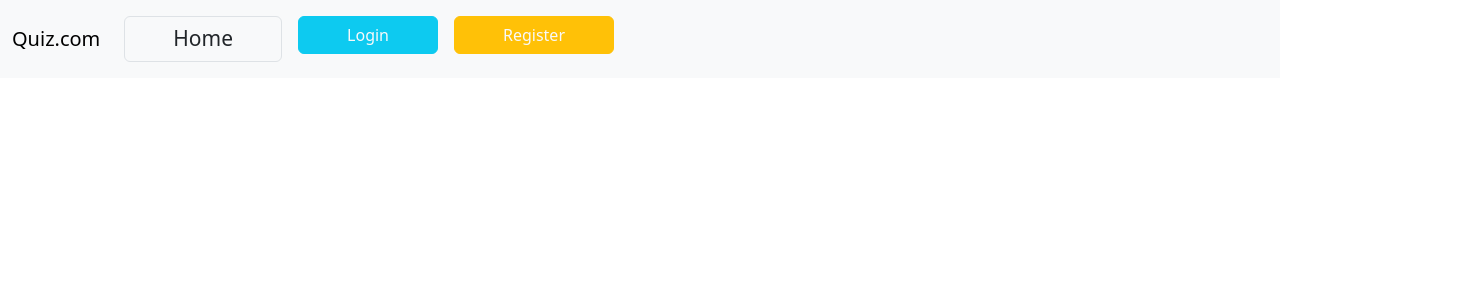
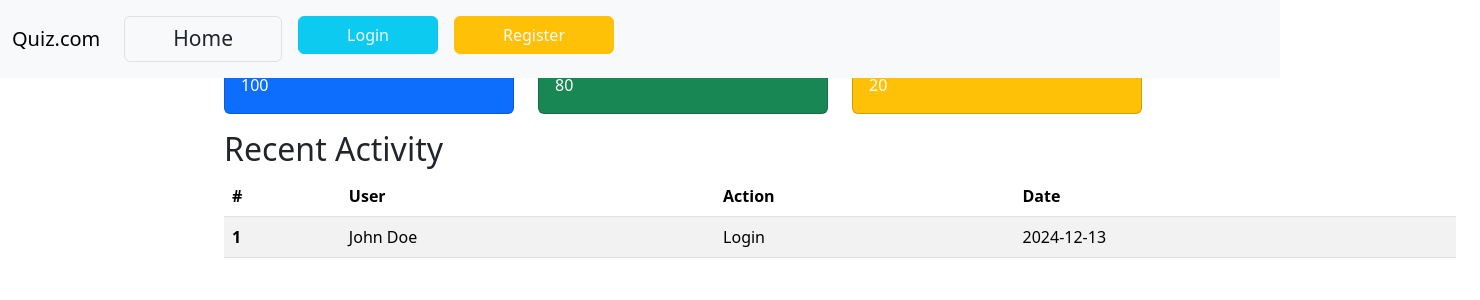
Before and after one commit to yabuz87/quiz, a React (Vite) app: page /dashboard in a window 1280 px wide. Shown: the top 300 px of the page, 1480 px wide, since content can reach past the window. Built offline with nearby package versions, Linux system fonts and the light colour scheme.

Commit message:
`feat: Added toastify library and updated register component to display success message`

```diff
--- a/package.json
+++ b/package.json
@@ -15,7 +15,8 @@
     "firebase": "^11.1.0",
     "react": "^18.3.1",
     "react-dom": "^18.3.1",
-    "react-router-dom": "^7.0.2"
+    "react-router-dom": "^7.0.2",
+    "toastify": "^2.0.1"
   },
   "devDependencies": {
     "@eslint/js": "^9.15.0",
--- a/src/App.jsx
+++ b/src/App.jsx
@@ -4,6 +4,7 @@ import { BrowserRouter as Router, Route, Routes } from 'react-router-dom';
 import  Home from "./components/Home"
 import Register from './components/Register';
 import Login from './components/login';
+import DashBoard from './components/userHomePage/DashBoard';
 
 const App = () => {
   return (
@@ -13,6 +14,7 @@ const App = () => {
       <Route path="/" element={<Home/>}/>
       <Route path="/login" element={<Login/>}/>
       <Route path="/register" element={<Register/>}/>
+      <Route path="/dashboard" element={<DashBoard/>}/>
 
       </Routes>
 
--- a/src/components/Register.jsx
+++ b/src/components/Register.jsx
@@ -1,7 +1,10 @@
 import React, { useState } from 'react';
 import { createUserWithEmailAndPassword } from 'firebase/auth';
-import { auth,db} from "./firebase/Firebase";
-import {setDoc,doc} from "firebase/firestore"
+import { auth, db } from './firebase/Firebase';
+import { setDoc, doc } from 'firebase/firestore';
+import { useNavigate } from 'react-router-dom';
+import { toast } from 'react-toastify';
+import 'react-toastify/dist/ReactToastify.css';
 
 const Register = () => {
   const [firstName, setFirstName] = useState('');
@@ -19,30 +22,31 @@ const Register = () => {
     }
 
     try {
-      await createUserWithEmailAndPassword(auth, email, password);
-      const user = auth.currentUser;
-      console.log(user);
-      if(user)
-      {
-        await setDoc(doc(db,"user",user.id),{
-          FirstName:firstName,
-          LastName:lastName,
-          email:email,
-          password:password
+      const userCredential = await createUserWithEmailAndPassword(auth, email, password);
+      const user = userCredential.user;
+      if (user) {
+        await setDoc(doc(db, "users", user.uid), {
+          FirstName: firstName,
+          LastName: lastName,
+          email: email,
+          password: password
         });
+        toast.success("User REgistered Successfully!!",
+        {position:"top-center"});
       }
     } catch (err) {
       console.log(err.message);
+      toast.success(err.message,{position:"top-center"});
     }
   };
 
   return (
     <div className="container-lg">
-      <div className=" col col-lg-6 container-lg d-flex justify-content-center align-items-center " style={{paddingTop:"100px"}}>
-        <div style={{width:"75%"}}>
+      <div className="col col-lg-6 container-lg d-flex justify-content-center align-items-center" style={{ paddingTop: "100px" }}>
+        <div style={{ width: "75%" }}>
           <div className="card p-2">
             <h1 className="text-center">Register</h1>
-            <hr/>
+            <hr />
             <div className="card-body">
               <form onSubmit={registerHandler}>
                 <label className="card-title">First Name:</label>
--- /dev/null
+++ b/src/components/userHomePage/DashBoard.jsx
@@ -0,0 +1,59 @@
+import React from 'react'
+import { useNavigate } from 'react-router-dom';
+
+
+const DashBoard = () => {
+  return (
+    <div className="container-fluid p-4" style={{marginLeft: "200px"}}>
+      <div className="row">
+        <div className="col-md-3">
+          <div className="card text-white bg-primary mb-3">
+            <div className="card-body">
+              <h5 className="card-title">Users</h5>
+              <p className="card-text">100</p>
+            </div>
+          </div>
+        </div>
+        <div className="col-md-3">
+          <div className="card text-white bg-success mb-3">
+            <div className="card-body">
+              <h5 className="card-title">Active</h5>
+              <p className="card-text">80</p>
+            </div>
+          </div>
+        </div>
+        <div className="col-md-3">
+          <div className="card text-white bg-warning mb-3">
+            <div className="card-body">
+              <h5 className="card-title">Pending</h5>
+              <p className="card-text">20</p>
+            </div>
+          </div>
+        </div>
+      </div>
+      <h2>Recent Activity</h2>
+      <table className="table table-striped">
+        <thead>
+          <tr>
+            <th scope="col">#</th>
+            <th scope="col">User</th>
+            <th scope="col">Action</th>
+            <th scope="col">Date</th>
+          </tr>
+        </thead>
+        <tbody>
+          <tr>
+            <th scope="row">1</th>
+            <td>John Doe</td>
+            <td>Login</td>
+            <td>2024-12-13</td>
+          </tr>
+          {/* More rows */}
+        </tbody>
+      </table>
+    </div>
+  );
+};
+
+
+export default DashBoard;
```
Also changed, not shown: src/components/userHomePage/MyHome.jsx (deleted, +0 -13 lines), 1 other file (tests, documents, lock files or other folders).
